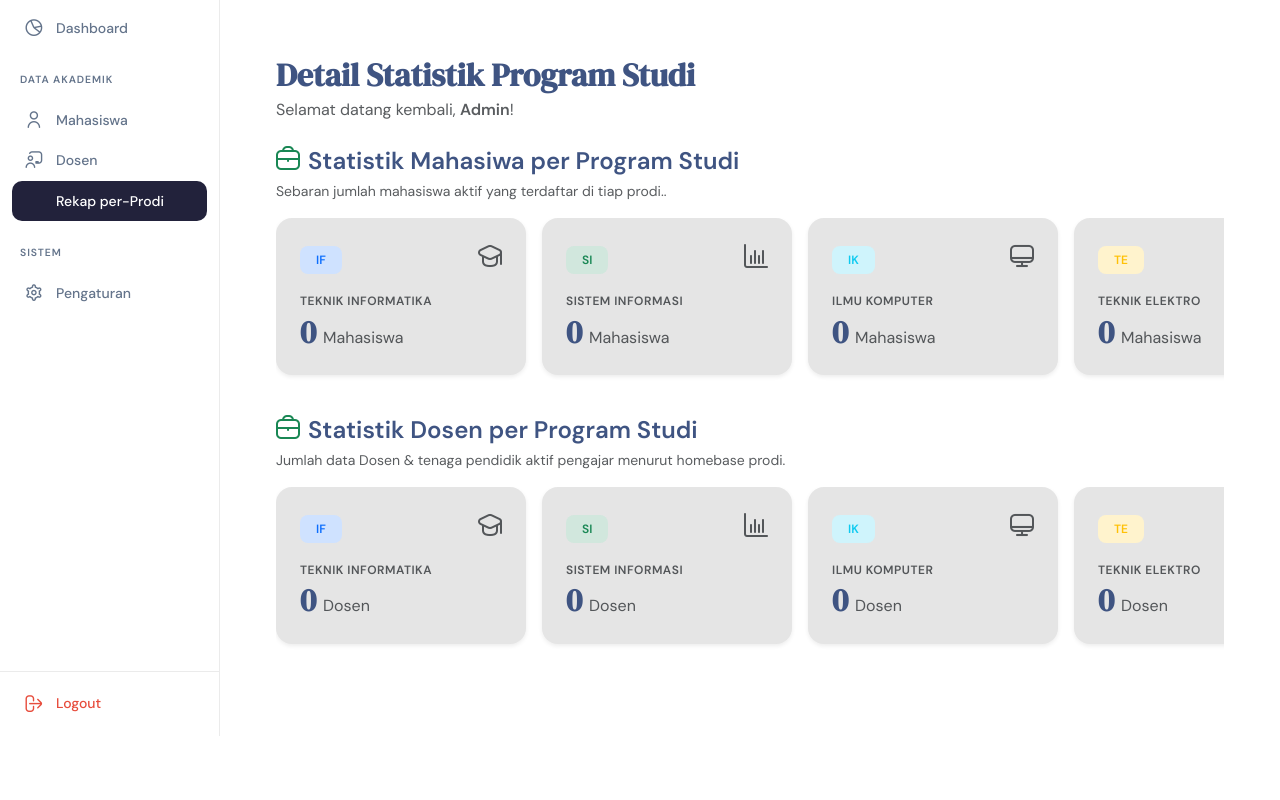
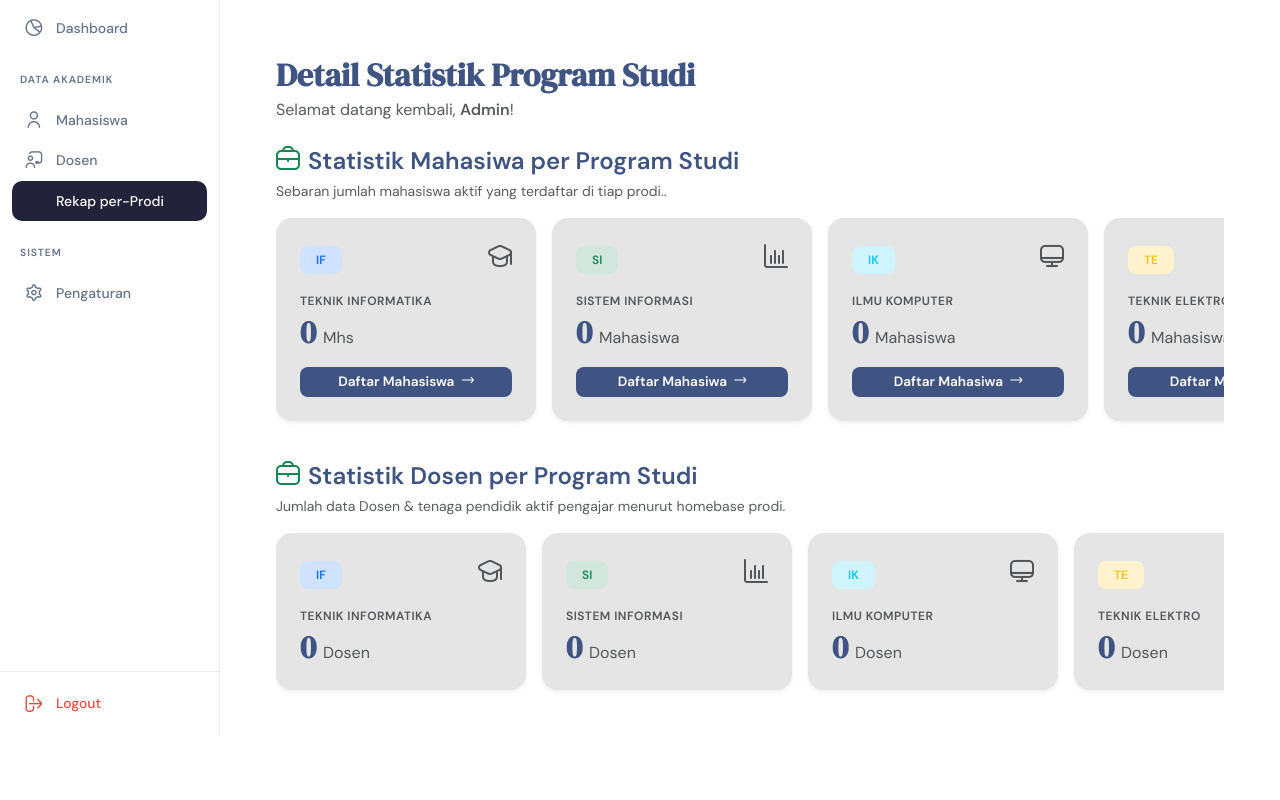
Before and after one commit to Malfrmnsyhh/dahsboard_admin, a PHP site: page /modules/prodi/index.php in a window 1280 px wide. Shown: the part 64-864 px from the top of the page. Run offline with PHP 8.4, Linux system fonts and the light colour scheme; a user stored in the database is signed in; data that the repository does not hold is empty; some libraries are stand-ins or nearby versions.

Commit message:
add detail prodi

```diff
--- a/modules/prodi/index.php
+++ b/modules/prodi/index.php
@@ -96,8 +96,9 @@ require_once '../../templates/sidebar.php';
     <div class="d-flex flex-nowrap overflow-auto pb-3 mb-4 scroll-horizontal">
 
       <div class="card border-0 shadow-sm rounded-4 me-3"
-        style="min-width: 250px; flex: 0 0 auto; background-color: var(--cream)">
-        <div class="card-body p-4">
+        style="min-width: 260px; flex: 0 0 auto; background-color: var(--cream)">
+        <div class="card-body p-4 d-flex flex-column justify-content-between" style="min-height: 200px;">
+          <div>
             <div class="d-flex justify-content-between align-items-center mb-3">
               <span class="badge bg-primary-subtle text-primary rounded-3 px-3 py-2">IF</span>
               <i class="fi fi-rr-graduation-cap text-muted fs-4"></i>
@@ -105,13 +106,22 @@ require_once '../../templates/sidebar.php';
             <h6 class="text-muted mb-1 text-uppercase fw-semibold" style="font-size: 0.75rem; letter-spacing: 0.5px;">
               Teknik Informatika</h6>
             <h2 class="fw-bold mb-0" style="color: var(--prussian-blue);"><?= $totMhsInformatika ?> <span
-              class="fs-6 fw-normal text-muted">Mahasiswa</span></h2>
+                class="fs-6 fw-normal text-muted">Mhs</span></h2>
+          </div>
+          <div class="mt-3">
+            <a href="<?= BASE_URL ?>modules/mahasiswa/index.php?q=Teknik Informatika"
+              class="btn btn-sm w-100 rounded-3 text-white"
+              style="background-color: var(--prussian-blue); font-size: 0.85rem; font-weight: 600;">
+              Daftar Mahasiswa <i class="fi fi-rr-arrow-right ms-1" style="font-size: 0.75rem;"></i>
+            </a>
+          </div>
         </div>
       </div>
 
       <div class="card border-0 shadow-sm rounded-4 me-3"
-        style="min-width: 250px; flex: 0 0 auto; background-color: var(--cream);">
-        <div class="card-body p-4">
+        style="min-width: 260px; flex: 0 0 auto; background-color: var(--cream)">
+        <div class="card-body p-4 d-flex flex-column justify-content-between" style="min-height: 200px;">
+          <div>
             <div class="d-flex justify-content-between align-items-center mb-3">
               <span class="badge bg-success-subtle text-success rounded-3 px-3 py-2">SI</span>
               <i class="fi fi-rr-stats text-muted fs-4"></i>
@@ -121,25 +131,43 @@ require_once '../../templates/sidebar.php';
             <h2 class="fw-bold mb-0" style="color: var(--prussian-blue);"><?= $totMhsSiformasi ?> <span
                 class="fs-6 fw-normal text-muted">Mahasiswa</span></h2>
           </div>
+          <div class="mt-3">
+            <a href="<?= BASE_URL ?>modules/mahasiswa/index.php?q=Sistem Informasi"
+              class="btn btn-sm w-100 rounded-3 text-white"
+              style="background-color: var(--prussian-blue); font-size: 0.85rem; font-weight: 600;">
+              Daftar Mahasiwa <i class="fi fi-rr-arrow-right ms-1" style="font-size: 0.75rem;"></i>
+            </a>
+          </div>
+        </div>
       </div>
 
       <div class="card border-0 shadow-sm rounded-4 me-3"
-        style="min-width: 250px; flex: 0 0 auto;background-color: var(--cream);">
-        <div class="card-body p-4">
+        style="min-width: 260px; flex: 0 0 auto; background-color: var(--cream)">
+        <div class="card-body p-4 d-flex flex-column justify-content-between" style="min-height: 200px;">
+          <div>
             <div class="d-flex justify-content-between align-items-center mb-3">
               <span class="badge bg-info-subtle text-info rounded-3 px-3 py-2">IK</span>
               <i class="fi fi-rr-computer text-muted fs-4"></i>
             </div>
-          <h6 class="text-muted mb-1 text-uppercase fw-semibold" style="font-size: 0.75rem; letter-spacing: 0.5px;">Ilmu
-            Komputer</h6>
+            <h6 class="text-muted mb-1 text-uppercase fw-semibold" style="font-size: 0.75rem; letter-spacing: 0.5px;">
+              Ilmu Komputer</h6>
             <h2 class="fw-bold mb-0" style="color: var(--prussian-blue);"><?= $totMhsIlkom ?> <span
                 class="fs-6 fw-normal text-muted">Mahasiswa</span></h2>
+          </div>
+          <div class="mt-3">
+            <a href="<?= BASE_URL ?>modules/mahasiswa/index.php?q=Ilmu Komputer"
+              class="btn btn-sm w-100 rounded-3 text-white"
+              style="background-color: var(--prussian-blue); font-size: 0.85rem; font-weight: 600;">
+              Daftar Mahasiwa <i class="fi fi-rr-arrow-right ms-1" style="font-size: 0.75rem;"></i>
+            </a>
+          </div>
         </div>
       </div>
 
       <div class="card border-0 shadow-sm rounded-4 me-3"
-        style="min-width: 250px; flex: 0 0 auto;background-color: var(--cream);">
-        <div class="card-body p-4">
+        style="min-width: 260px; flex: 0 0 auto; background-color: var(--cream)">
+        <div class="card-body p-4 d-flex flex-column justify-content-between" style="min-height: 200px;">
+          <div>
             <div class="d-flex justify-content-between align-items-center mb-3">
               <span class="badge bg-warning-subtle text-warning rounded-3 px-3 py-2">TE</span>
               <i class="fi fi-rr-bolt text-muted fs-4"></i>
@@ -149,11 +177,20 @@ require_once '../../templates/sidebar.php';
             <h2 class="fw-bold mb-0" style="color: var(--prussian-blue);"><?= $totMhsElka ?> <span
                 class="fs-6 fw-normal text-muted">Mahasiswa</span></h2>
           </div>
+          <div class="mt-3">
+            <a href="<?= BASE_URL ?>modules/mahasiswa/index.php?q=Teknik Elektro"
+              class="btn btn-sm w-100 rounded-3 text-white"
+              style="background-color: var(--prussian-blue); font-size: 0.85rem; font-weight: 600;">
+              Daftar Mahasiwa <i class="fi fi-rr-arrow-right ms-1" style="font-size: 0.75rem;"></i>
+            </a>
+          </div>
+        </div>
       </div>
 
       <div class="card border-0 shadow-sm rounded-4 me-3"
-        style="min-width: 250px; flex: 0 0 auto; background-color: var(--cream);">
-        <div class="card-body p-4">
+        style="min-width: 260px; flex: 0 0 auto; background-color: var(--cream)">
+        <div class="card-body p-4 d-flex flex-column justify-content-between" style="min-height: 200px;">
+          <div>
             <div class="d-flex justify-content-between align-items-center mb-3">
               <span class="badge bg-danger-subtle text-danger rounded-3 px-3 py-2">SD</span>
               <i class="fi fi-rr-chart-pie-alt text-muted fs-4"></i>
@@ -163,33 +200,59 @@ require_once '../../templates/sidebar.php';
             <h2 class="fw-bold mb-0" style="color: var(--prussian-blue);"><?= $totMhsSada ?> <span
                 class="fs-6 fw-normal text-muted">Mahasiswa</span></h2>
           </div>
+          <div class="mt-3">
+            <a href="<?= BASE_URL ?>modules/mahasiswa/index.php?q=Sains Data"
+              class="btn btn-sm w-100 rounded-3 text-white"
+              style="background-color: var(--prussian-blue); font-size: 0.85rem; font-weight: 600;">
+              Daftar Mahasiwa <i class="fi fi-rr-arrow-right ms-1" style="font-size: 0.75rem;"></i>
+            </a>
+          </div>
+        </div>
       </div>
 
       <div class="card border-0 shadow-sm rounded-4 me-3"
-        style="min-width: 250px; flex: 0 0 auto; background-color: var(--cream);">
-        <div class="card-body p-4">
+        style="min-width: 260px; flex: 0 0 auto; background-color: var(--cream)">
+        <div class="card-body p-4 d-flex flex-column justify-content-between" style="min-height: 200px;">
+          <div>
             <div class="d-flex justify-content-between align-items-center mb-3">
-            <span class="badge text-secondary rounded-3 px-3 py-2" style="background-color: #e2e8f0;">BD</span>
-            <i class="fi fi-rr-shop text-muted fs-4"></i>
+              <span class="badge text-secondary rounded-3 px-3 py-2" style="background-color: #e2e8f0;">BS</span>
+              <i class="fi fi-rr-chart-pie-alt text-muted fs-4"></i>
             </div>
             <h6 class="text-muted mb-1 text-uppercase fw-semibold" style="font-size: 0.75rem; letter-spacing: 0.5px;">
               Bisnis Digital</h6>
             <h2 class="fw-bold mb-0" style="color: var(--prussian-blue);"><?= $totMhsBisdi ?> <span
                 class="fs-6 fw-normal text-muted">Mahasiswa</span></h2>
           </div>
+          <div class="mt-3">
+            <a href="<?= BASE_URL ?>modules/mahasiswa/index.php?q=Bisnis Digital"
+              class="btn btn-sm w-100 rounded-3 text-white"
+              style="background-color: var(--prussian-blue); font-size: 0.85rem; font-weight: 600;">
+              Daftar Mahasiwa <i class="fi fi-rr-arrow-right ms-1" style="font-size: 0.75rem;"></i>
+            </a>
+          </div>
+        </div>
       </div>
 
-      <div class="card border-0 shadow-sm rounded-4 me-0"
-        style="min-width: 250px; flex: 0 0 auto; background-color: var(--cream);">
-        <div class="card-body p-4">
+      <div class="card border-0 shadow-sm rounded-4 me-3"
+        style="min-width: 260px; flex: 0 0 auto; background-color: var(--cream)">
+        <div class="card-body p-4 d-flex flex-column justify-content-between" style="min-height: 200px;">
+          <div>
             <div class="d-flex justify-content-between align-items-center mb-3">
               <span class="badge bg-dark-subtle text-muted rounded-3 px-3 py-2">TI</span>
-            <i class="fi fi-rr-network text-muted fs-4"></i>
+              <i class="fi fi-rr-chart-pie-alt text-muted fs-4"></i>
             </div>
             <h6 class="text-muted mb-1 text-uppercase fw-semibold" style="font-size: 0.75rem; letter-spacing: 0.5px;">
               Teknologi Informasi</h6>
             <h2 class="fw-bold mb-0" style="color: var(--prussian-blue);"><?= $totMhsTI ?> <span
                 class="fs-6 fw-normal text-muted">Mahasiswa</span></h2>
+          </div>
+          <div class="mt-3">
+            <a href="<?= BASE_URL ?>modules/mahasiswa/index.php?q=Teknologi Informasi"
+              class="btn btn-sm w-100 rounded-3 text-white"
+              style="background-color: var(--prussian-blue); font-size: 0.85rem; font-weight: 600;">
+              Daftar Mahasiwa <i class="fi fi-rr-arrow-right ms-1" style="font-size: 0.75rem;"></i>
+            </a>
+          </div>
         </div>
       </div>
 
--- a/modules/profil/index.php
+++ b/modules/profil/index.php
@@ -103,7 +103,7 @@ require_once '../../templates/sidebar.php';
                     <form action="" method="POST">
                         <div class="mb-3">
                             <label class="form-label text-muted fw-bold" style="font-size: 0.85rem;">Username (Tidak bisa diubah)</label>
-                            <input type="text" class="form-control" style="background-color: var(--navy);" value="<?= htmlspecialchars($admin['username']) ?>" readonly>
+                            <input type="text" class="form-control" value="<?= htmlspecialchars($admin['username']) ?>" readonly>
                         </div>
                         <div class="mb-3">
                             <label class="form-label text-muted fw-bold" style="font-size: 0.85rem;">Nama Lengkap</label>
```
Lines whose indentation alone changed are shown as unchanged.
